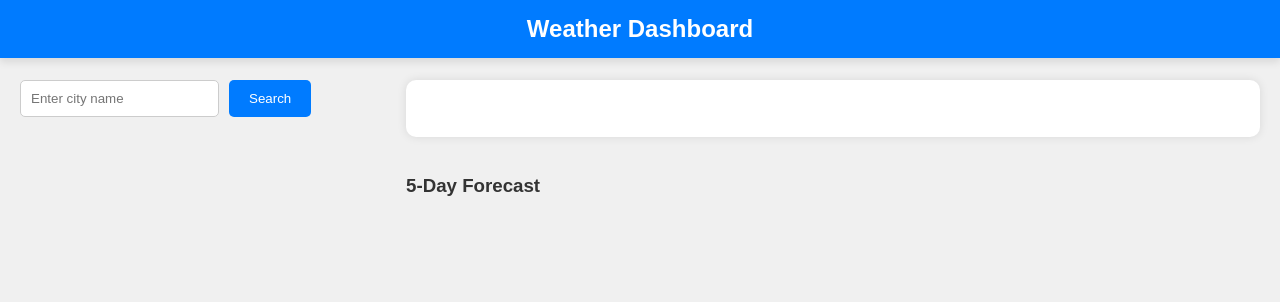
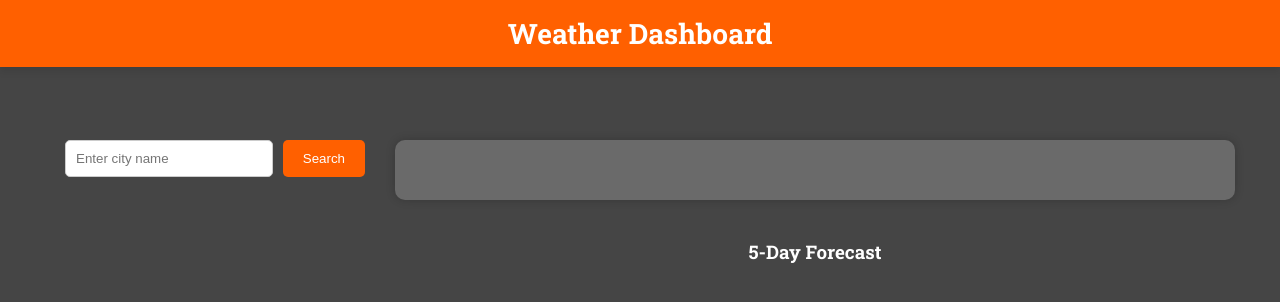
Before and after one commit to daimyo1/WeatherDash, a plain HTML site: page index.html in a window 1280 px wide. Drawn offline with Linux system fonts and the light colour scheme.

Commit message:
Polished ui for better ux

```diff
--- a/assets/style.css
+++ b/assets/style.css
@@ -1,13 +1,15 @@
 body {
-    font-family: Arial, sans-serif;
-    background-color: #f0f0f0;
-    color: #333;
+    font-family: "Roboto Slab", serif;
+    font-optical-sizing: auto;
+    background-color: #454545;
+    color: #fff;
     margin: 0;
-    padding-top: 60px; /* Ensure content is not hidden under the navbar */
+    padding-top: 60px;
+    font-size: 16px;
 }
 
 .navbar {
-    background-color: #007bff;
+    background-color: #FF6000;
     color: #fff;
     position: fixed;
     width: 100%;
@@ -15,6 +17,7 @@ body {
     left: 0;
     padding: 15px 0;
     box-shadow: 0 4px 8px rgba(0, 0, 0, 0.1);
+    text-align: center;
 }
 
 .navbar-container {
@@ -25,29 +28,35 @@ body {
 
 .navbar-title {
     margin: 0;
-    font-size: 24px;
+    font-size: 28px;
     font-weight: bold;
 }
 
+
+
 .main-container {
     display: flex;
-    justify-content: center;
+    justify-content: space-around;
     align-items: flex-start;
-    margin-top: 20px;
-    padding: 0 20px;
+    flex-wrap: wrap;
+    padding: 20px;
+    max-width: 1200px;
+    margin: 60px auto 0;
 }
 
 .search-section {
-    width: 30%;
+    width: 100%;
+    max-width: 300px;
     display: flex;
     flex-direction: column;
-    align-items: flex-start;
-    padding-right: 20px;
+    align-items: center;
+    text-align: center;
 }
 
 .search-container {
     display: flex;
     margin-bottom: 20px;
+    width: 100%;
 }
 
 #city-input {
@@ -56,19 +65,20 @@ body {
     border: 1px solid #ccc;
     border-radius: 5px;
     margin-right: 10px;
+    flex-grow: 1;
 }
 
 #search-btn {
     padding: 10px 20px;
     border: none;
-    background-color: #007bff;
+    background-color: #FF6000;
     color: #fff;
     border-radius: 5px;
     cursor: pointer;
 }
 
 #search-btn:hover {
-    background-color: #0056b3;
+    background-color: #FFA559;
 }
 
 .history {
@@ -79,13 +89,14 @@ body {
     list-style-type: none;
     padding: 0;
     margin: 0;
+    width: 100%;
 }
 
 #history-list li {
     cursor: pointer;
     padding: 10px;
     margin-bottom: 5px;
-    background-color: #e0e0e0;
+    background-color: rgba(255, 255, 255, 0.1);
     border-radius: 5px;
     text-align: center;
     font-size: 14px;
@@ -95,46 +106,90 @@ body {
 }
 
 #history-list li:hover {
-    background-color: #d0d0d0;
+    background-color: rgba(255, 255, 255, 0.2);
 }
 
 .weather-section {
-    width: 70%;
+    width: 100%;
+    max-width: 800px;
+    flex-grow: 1;
+    display: flex;
+    flex-direction: column;
+    align-items: center;
+    text-align: center;
 }
 
 .current-weather-box, .forecast-item {
-    background-color: #fff;
+    background-color: rgba(255, 255, 255, 0.2);
     padding: 20px;
     margin-bottom: 20px;
     border-radius: 10px;
-    box-shadow: 0 0 10px rgba(0, 0, 0, 0.1);
-    overflow: hidden;
+    box-shadow: 0 0 10px rgba(0, 0, 0, 0.2);
+    width: 100%;
 }
 
 .current-weather-box h2 {
-    font-size: 20px;
+    font-size: 24px;
     margin-bottom: 10px;
+    text-align: center;
 }
 
 .current-weather-box p, .forecast-item p {
     margin: 5px 0;
-    font-size: 14px;
+    font-size: 16px;
+    text-align: center;
 }
 
 .forecast-section {
+    width: 100%;
+    display: flex;
+    flex-direction: column;
+    align-items: center;
+}
+
+.forecast-grid {
     display: flex;
     flex-wrap: wrap;
-    justify-content: space-between;
+    gap: 10px;
+    justify-content: center;
 }
 
 .forecast-item {
-    width: 48%;
-    margin-bottom: 10px;
+    flex: 1 1 calc(20% - 10px);
+    max-width: calc(20% - 10px);
     box-sizing: border-box;
-    padding: 10px;
+    padding: 15px;
     text-align: center;
 }
 
 .forecast-item img {
     max-width: 100%;
 }
+
+@media (max-width: 1024px) {
+    .forecast-item {
+        flex: 1 1 calc(33.333% - 10px);
+        max-width: calc(33.333% - 10px);
+    }
+}
+
+@media (max-width: 768px) {
+    .forecast-item {
+        flex: 1 1 calc(50% - 10px);
+        max-width: calc(50% - 10px);
+    }
+}
+
+@media (max-width: 480px) {
+    .forecast-item {
+        flex: 1 1 100%;
+        max-width: 100%;
+    }
+}
+
+.modal-content {
+    background-color: rgba(255, 255, 255, 0.2);
+    backdrop-filter: blur(10px);
+    border: none;
+    box-shadow: 0 0 20px rgba(0, 0, 0, 0.2);
+}
--- a/index.html
+++ b/index.html
@@ -4,7 +4,11 @@
     <meta charset="UTF-8">
     <meta name="viewport" content="width=device-width, initial-scale=1.0">
     <title>Weather Dashboard</title>
+    <link rel="preconnect" href="https://fonts.googleapis.com">
+    <link rel="preconnect" href="https://fonts.gstatic.com" crossorigin>
+    <link href="https://fonts.googleapis.com/css2?family=Roboto+Slab:wght@100..900&family=Roboto:ital,wght@0,100;0,300;0,400;0,500;0,700;0,900;1,100;1,300;1,400;1,500;1,700;1,900&display=swap" rel="stylesheet">
     <link rel="stylesheet" href="assets/style.css">
+
 </head>
 <body>
     <nav class="navbar">
@@ -29,7 +33,7 @@
             </div>
             <div class="forecast-section">
                 <h3>5-Day Forecast</h3>
-                <div id="forecast"></div>
+                <div id="forecast" class="forecast-grid"></div>
             </div>
         </div>
     </div>
```
